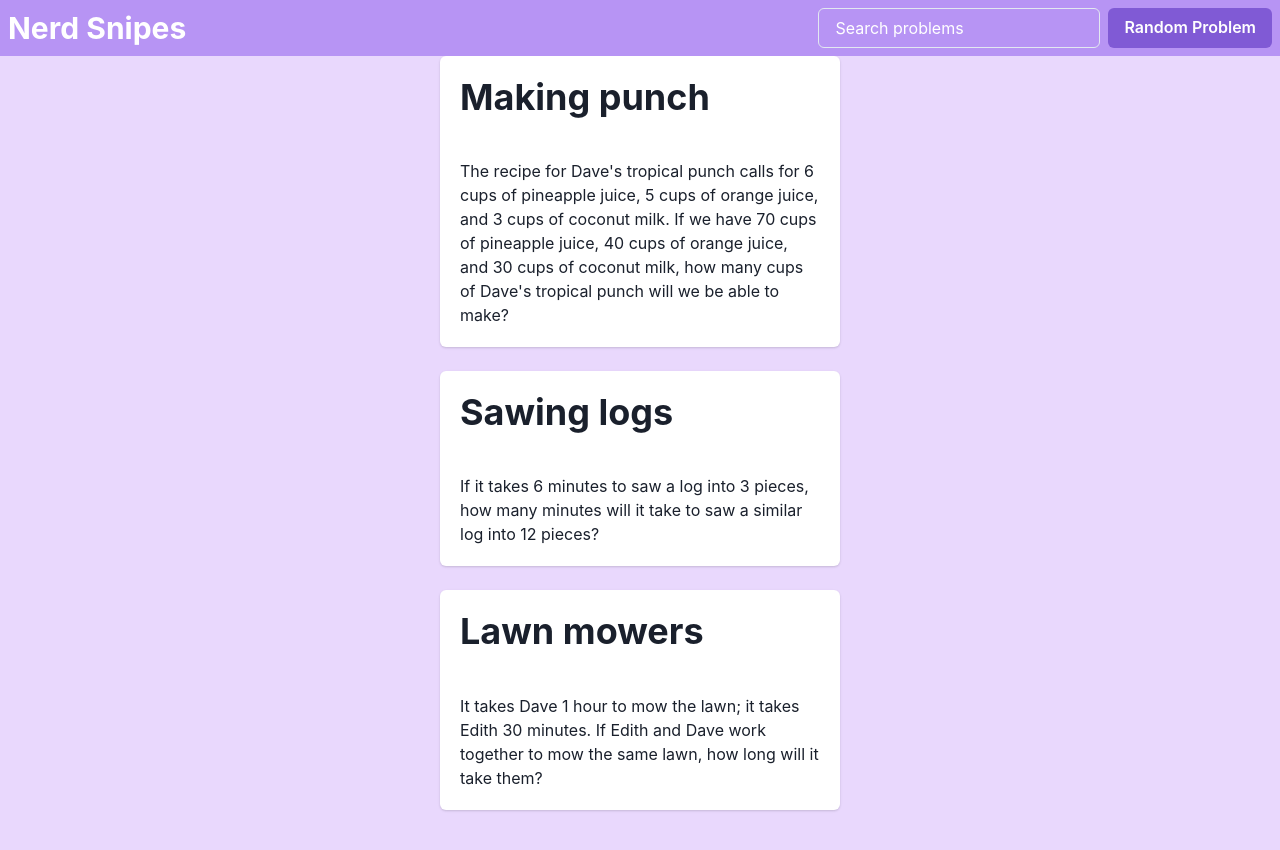
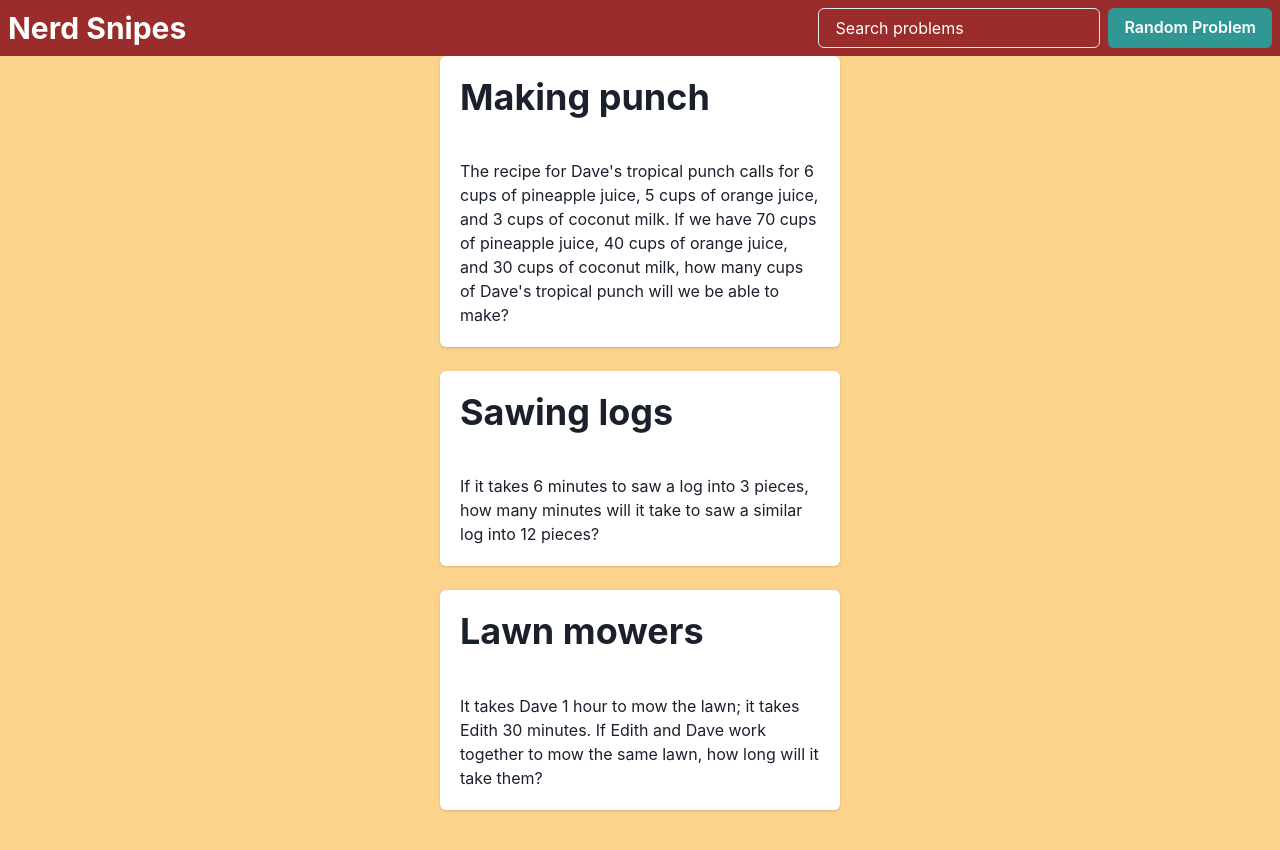
Before and after one commit to davebro1031/EnchantedMath, a React (Vite) app: page / in a window 1280 px wide. Shown: the top 850 px of the page. Built offline with nearby package versions, Linux system fonts and the light colour scheme.

Commit message:
change to new mexican color scheme

```diff
--- a/src/App.jsx
+++ b/src/App.jsx
@@ -12,7 +12,7 @@ export default function App() {
   return (
     <>
       <Header setQuery={setQuery} />
-      <Box bg='purple.100' p={headerHeight}>
+      <Box bg='orange.200' p={headerHeight}>
 
         <ProblemsList query={query} />
       </Box>
--- a/src/components/Header.jsx
+++ b/src/components/Header.jsx
@@ -9,7 +9,7 @@ function Header({ setQuery }) {
             gap="2"
             align='center'
             p='2'
-            bg='purple.300'
+            bg='red.700'
             position='fixed'
             width='100%'
             zIndex={1}>
@@ -17,7 +17,10 @@ function Header({ setQuery }) {
             <Spacer />
             <Search setQuery={setQuery} />
             <ButtonGroup>
-                <Button colorScheme='purple'>Random Problem</Button>
+                <Button
+                    colorScheme='teal'>
+                    Random Problem
+                </Button>
             </ButtonGroup>
         </Flex>
     )
```
